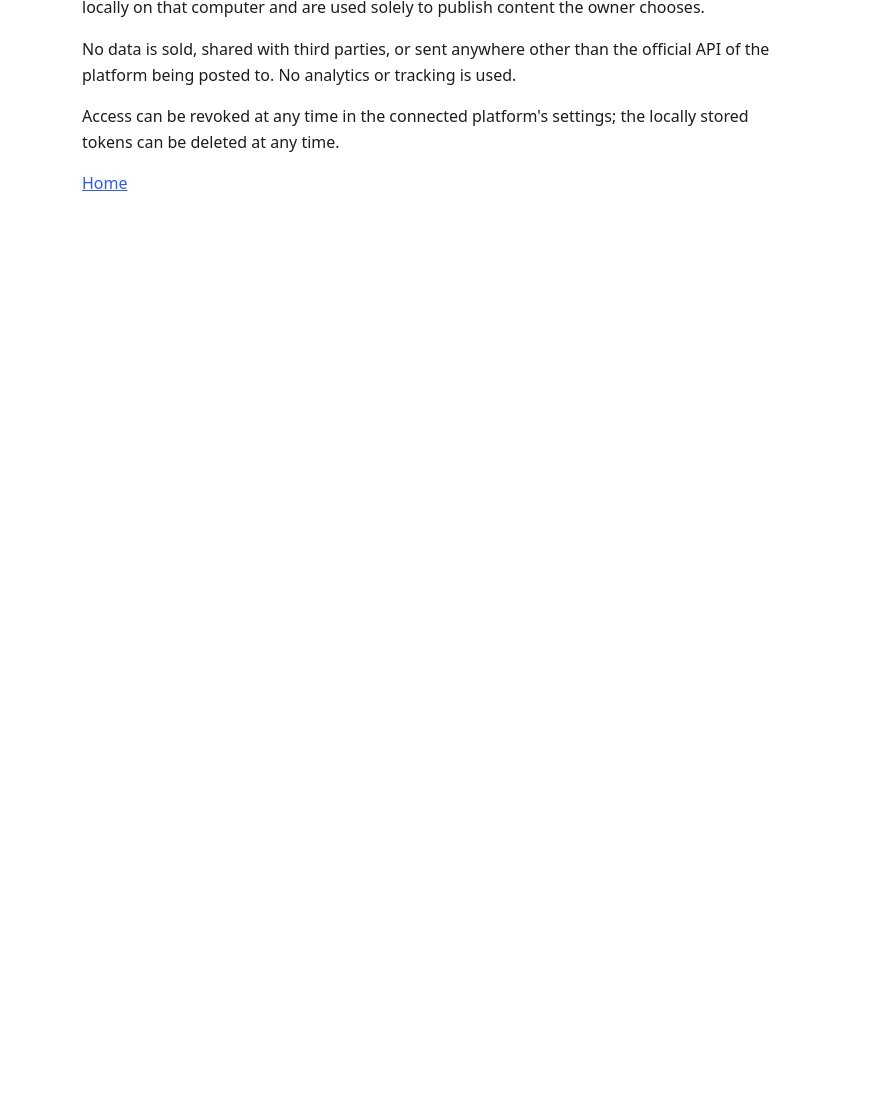
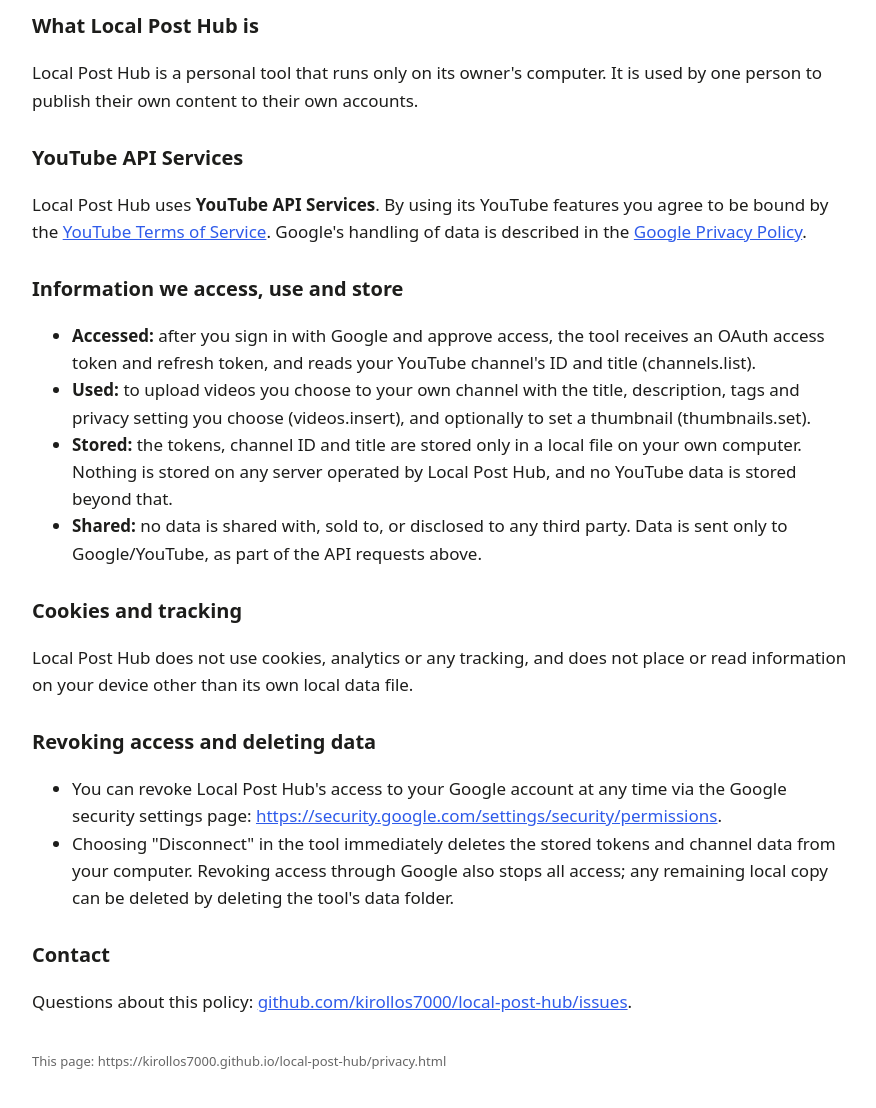
Before and after one commit to kirollos7000/local-post-hub, a plain HTML site: page privacy.html in a window 1280 px wide. Shown: the part 210-1318 px from the top of the page, without its empty margins (198-1074 px from the left). Before the commit the page ends 800 px from the top, so only its background shows below. Drawn offline with Linux system fonts and the light colour scheme.

Commit message:
Add YouTube API Services disclosures to privacy, terms and home page
Co-Authored-By: Claude Opus 5.5 <noreply@anthropic.com>

```diff
--- a/privacy.html
+++ b/privacy.html
@@ -1 +1,14 @@
-<!doctype html><html lang="en"><head><meta charset="utf-8"><meta name="viewport" content="width=device-width,initial-scale=1"><style>body{font:16px/1.6 system-ui,sans-serif;max-width:720px;margin:40px auto;padding:0 16px;color:#1d1d1b}a{color:#2f5bea}</style><title>Privacy Policy</title></head><body><h1>Privacy Policy</h1><p>Last updated: November 17, 2026</p><p>Local Post Hub runs entirely on the owner's own computer. Access tokens and basic profile information (account id and display name) received from connected platforms are stored only locally on that computer and are used solely to publish content the owner chooses.</p><p>No data is sold, shared with third parties, or sent anywhere other than the official API of the platform being posted to. No analytics or tracking is used.</p><p>Access can be revoked at any time in the connected platform's settings; the locally stored tokens can be deleted at any time.</p><p><a href="index.html">Home</a></p></body></html>
+<!doctype html><html lang="en"><head><meta charset="utf-8"><meta name="viewport" content="width=device-width,initial-scale=1"><style>body{font:17px/1.6 system-ui,Segoe UI,sans-serif;max-width:820px;margin:40px auto;padding:0 20px;color:#1d1d1b}h2{margin-top:28px;font-size:20px}a{color:#2f5bea}nav{margin-bottom:24px;font-size:15px}nav a{margin-right:14px}.yt{display:inline-block;background:#c4302b;color:#fff;border-radius:6px;padding:2px 10px;font-weight:700;font-size:14px}footer{margin-top:36px;font-size:13px;color:#666}</style><title>Privacy Policy</title></head><body><nav><a href="./">Home</a><a href="privacy.html">Privacy Policy</a><a href="terms.html">Terms of Service</a></nav><h1>Privacy Policy</h1><p>Last updated: November 17, 2026</p>
+<h2>What Local Post Hub is</h2><p>Local Post Hub is a personal tool that runs only on its owner's computer. It is used by one person to publish their own content to their own accounts.</p>
+<h2>YouTube API Services</h2><p>Local Post Hub uses <b>YouTube API Services</b>. By using its YouTube features you agree to be bound by the <a href="https://www.youtube.com/t/terms">YouTube Terms of Service</a>. Google's handling of data is described in the <a href="http://www.google.com/policies/privacy">Google Privacy Policy</a>.</p>
+<h2>Information we access, use and store</h2><ul>
+<li><b>Accessed:</b> after you sign in with Google and approve access, the tool receives an OAuth access token and refresh token, and reads your YouTube channel's ID and title (channels.list).</li>
+<li><b>Used:</b> to upload videos you choose to your own channel with the title, description, tags and privacy setting you choose (videos.insert), and optionally to set a thumbnail (thumbnails.set).</li>
+<li><b>Stored:</b> the tokens, channel ID and title are stored only in a local file on your own computer. Nothing is stored on any server operated by Local Post Hub, and no YouTube data is stored beyond that.</li>
+<li><b>Shared:</b> no data is shared with, sold to, or disclosed to any third party. Data is sent only to Google/YouTube, as part of the API requests above.</li></ul>
+<h2>Cookies and tracking</h2><p>Local Post Hub does not use cookies, analytics or any tracking, and does not place or read information on your device other than its own local data file.</p>
+<h2>Revoking access and deleting data</h2><ul>
+<li>You can revoke Local Post Hub's access to your Google account at any time via the Google security settings page: <a href="https://security.google.com/settings/security/permissions">https://security.google.com/settings/security/permissions</a>.</li>
+<li>Choosing "Disconnect" in the tool immediately deletes the stored tokens and channel data from your computer. Revoking access through Google also stops all access; any remaining local copy can be deleted by deleting the tool's data folder.</li></ul>
+<h2>Contact</h2><p>Questions about this policy: <a href="https://github.com/kirollos7000/local-post-hub/issues">github.com/kirollos7000/local-post-hub/issues</a>.</p>
+<footer>This page: https://kirollos7000.github.io/local-post-hub/privacy.html</footer></body></html>
```
Also changed, not shown: index.html (+6 -1 lines), terms.html (+6 -1 lines).
